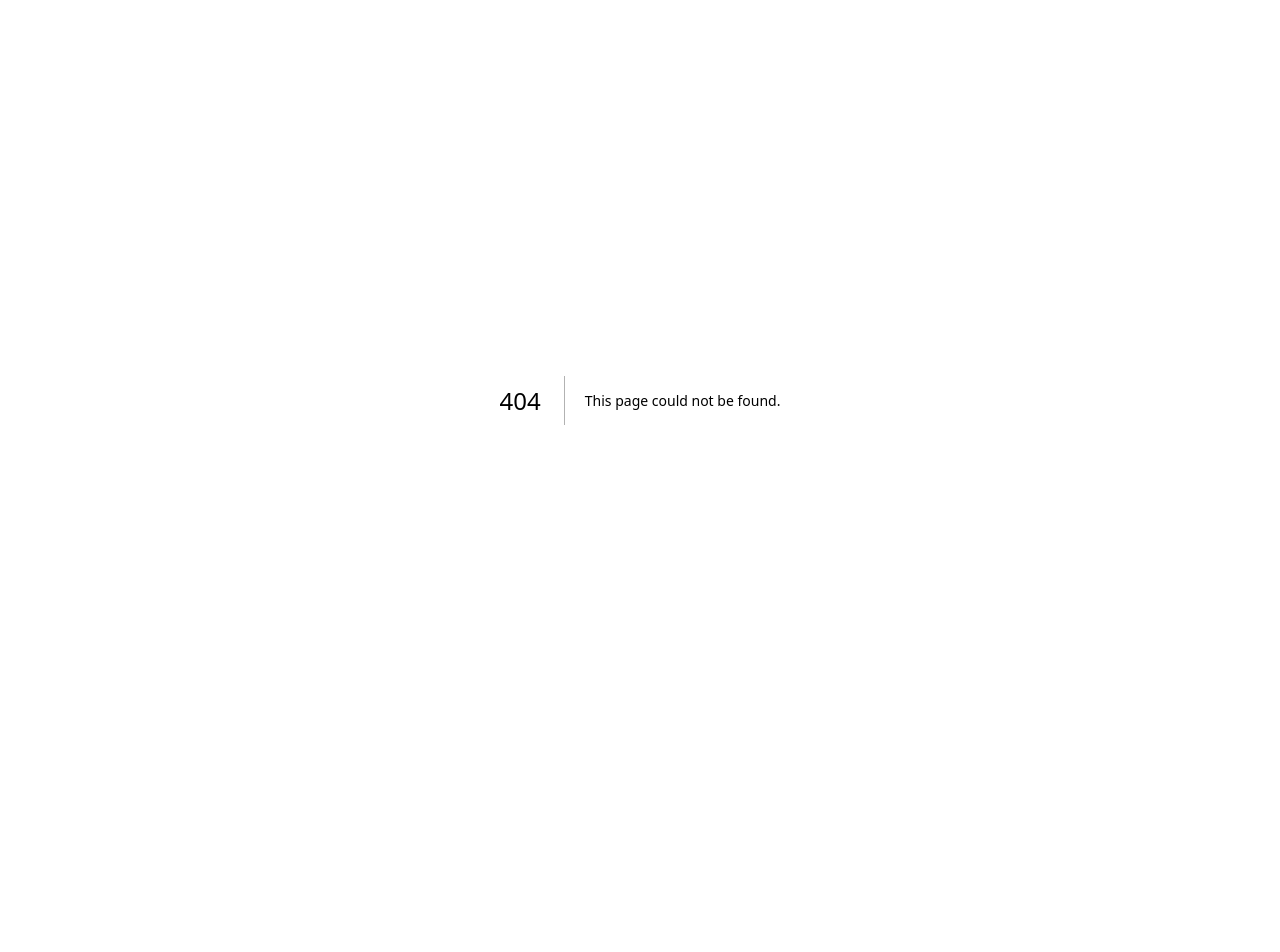
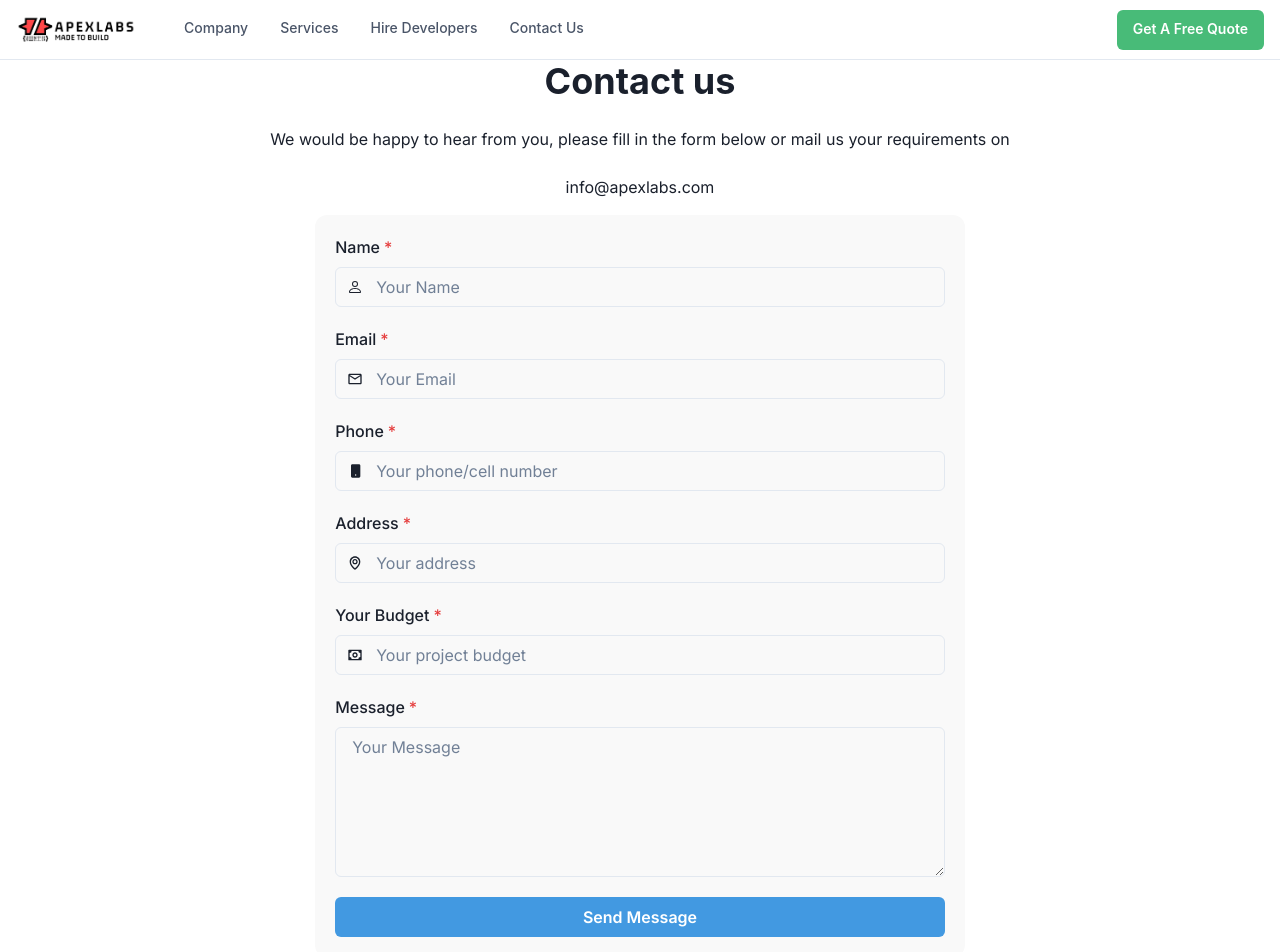
Before and after one commit to irfan-akhan/apexlabs, a Next.js app: page /contact in a window 1280 px wide. Before the commit this address had no page. Shown: the top 952 px of the page. Before the commit the page ends 800 px from the top, so only its background shows below. Built offline with nearby package versions, Linux system fonts and the light colour scheme.

Commit message:
add: contact form and link fixes

```diff
--- a/components/Bio.js
+++ b/components/Bio.js
@@ -59,7 +59,7 @@ const BioCard = ({ title, text, icon, iconBg }) => {
 
 export default function Bio() {
 	return (
-		<Container maxW={{ base: "100vw", md: "6xl" }} p={12}>
+		<Container maxW={{ base: "100vw", md: "6xl" }} p={12} id="company">
 			<SimpleGrid
 				columns={{ base: 1, md: 2 }}
 				spacing={10}
--- /dev/null
+++ b/components/ContactForm.js
@@ -0,0 +1,151 @@
+import {
+	Button,
+	Flex,
+	FormControl,
+	FormLabel,
+	Input,
+	InputGroup,
+	InputLeftElement,
+	Textarea,
+} from "@chakra-ui/react";
+import { useRef } from "react";
+import { BiMap, BiMoney, BiSolidMobile } from "react-icons/bi";
+import { BsPerson } from "react-icons/bs";
+import { MdOutlineEmail } from "react-icons/md";
+
+const ContactForm = () => {
+	const nameRef = useRef(null);
+	const emailRef = useRef(null);
+	const budgetRef = useRef(null);
+	const phoneRef = useRef(null);
+	const messageRef = useRef(null);
+	const addressRef = useRef(null);
+	function submitHandler(e) {
+		e.preventDefault();
+		const data = {
+			email: emailRef.current.value,
+			name: nameRef.current.value,
+			phone: phoneRef.current.value,
+			address: addressRef.current.value,
+			budget: budgetRef.current.value,
+			message: messageRef.current.value,
+		};
+		console.log("dara", data);
+	}
+	return (
+		<Flex
+			flexWrap="wrap"
+			width={{ base: "full", md: "70%" }}
+			justify="center"
+			align="center"
+			bg="#f9f9f9"
+			p="5"
+			rounded="xl"
+		>
+			<form
+				onSubmit={submitHandler}
+				style={{
+					margin: 0,
+					p: 0,
+					width: "100%",
+				}}
+			>
+				<FormControl isRequired mb="5">
+					<FormLabel>Name</FormLabel>
+					<InputGroup>
+						<InputLeftElement>
+							<BsPerson />
+						</InputLeftElement>
+						<Input
+							ref={nameRef}
+							type="text"
+							name="name"
+							placeholder="Your Name"
+						/>
+					</InputGroup>
+				</FormControl>
+				<FormControl isRequired mb="5">
+					<FormLabel>Email</FormLabel>
+					<InputGroup>
+						<InputLeftElement>
+							<MdOutlineEmail />
+						</InputLeftElement>
+						<Input
+							ref={emailRef}
+							type="email"
+							name="email"
+							placeholder="Your Email"
+						/>
+					</InputGroup>
+				</FormControl>
+				<FormControl isRequired mb="5">
+					<FormLabel>Phone</FormLabel>
+					<InputGroup>
+						<InputLeftElement>
+							<BiSolidMobile />
+						</InputLeftElement>
+						<Input
+							ref={phoneRef}
+							type="text"
+							name="mobile"
+							placeholder="Your phone/cell number"
+						/>
+					</InputGroup>
+				</FormControl>
+				<FormControl isRequired mb="5">
+					<FormLabel>Address</FormLabel>
+					<InputGroup>
+						<InputLeftElement>
+							<BiMap />
+						</InputLeftElement>
+						<Input
+							ref={addressRef}
+							type="text"
+							name="address"
+							placeholder="Your address"
+						/>
+					</InputGroup>
+				</FormControl>
+				<FormControl isRequired mb="5">
+					<FormLabel>Your Budget</FormLabel>
+					<InputGroup>
+						<InputLeftElement>
+							<BiMoney />
+						</InputLeftElement>
+						<Input
+							ref={budgetRef}
+							type="text"
+							name="budget"
+							placeholder="Your project budget"
+						/>
+					</InputGroup>
+				</FormControl>
+				<FormControl isRequired mb="5">
+					<FormLabel>Message</FormLabel>
+					<InputGroup>
+						<Textarea
+							ref={messageRef}
+							name="message"
+							placeholder="Your Message"
+							rows={6}
+						/>
+					</InputGroup>
+				</FormControl>
+				<Button
+					colorScheme="blue"
+					bg="blue.400"
+					color="white"
+					_hover={{
+						bg: "blue.500",
+					}}
+					type="submit"
+					width="full"
+				>
+					Send Message
+				</Button>
+			</form>
+		</Flex>
+	);
+};
+
+export default ContactForm;
--- a/components/Footer.js
+++ b/components/Footer.js
@@ -66,7 +66,7 @@ export default function Footer() {
 					<Box as="a" href={"#"}>
 						About
 					</Box>
-					<Box as="a" href={"#"}>
+					<Box as="a" href={"/contact"}>
 						Contact
 					</Box>
 				</Stack>
--- a/components/Hero.js
+++ b/components/Hero.js
@@ -67,6 +67,8 @@ export default function Hero() {
 							px={6}
 							colorScheme={"red"}
 							bg={"red.400"}
+							as={"a"}
+							href={"/contact"}
 							_hover={{ bg: "red.500" }}
 						>
 							Have an Idea ?
@@ -76,8 +78,10 @@ export default function Hero() {
 							size={"lg"}
 							fontWeight={"normal"}
 							px={6}
+							as={"a"}
+							href={"#services"}
 						>
-							How It Works
+							Our Services
 						</Button>
 					</Stack>
 				</Stack>
--- a/components/Navbar.js
+++ b/components/Navbar.js
@@ -75,13 +75,13 @@ export default function Navbar() {
 				</Flex>
 
 				<Button
-					as={"a"}
 					display={{ base: "none", md: "inline-flex" }}
 					fontSize={"sm"}
 					fontWeight={600}
 					color={"white"}
 					bg={"green.400"}
-					href={"#"}
+					as={"a"}
+					href={"/contact"}
 					_hover={{
 						bg: "green.300",
 					}}
@@ -276,20 +276,21 @@ const MobileNavItem = ({ label, children, href }) => {
 const NAV_ITEMS = [
 	{
 		label: "Company",
-		children: [
-			{
-				label: "Who we are",
-				href: "#",
-			},
-			{
-				label: "About us",
-				href: "#",
-			},
-			{
-				label: "Careers",
-				href: "#",
-			},
-		],
+		// children: [
+		// 	{
+		// 		label: "Who we are",
+		// 		href: "#",
+		// 	},
+		// 	{
+		// 		label: "About us",
+		// 		href: "#",
+		// 	},
+		// 	{
+		// 		label: "Careers",
+		// 		href: "#",
+		// 	},
+		// ],
+		href: "#company",
 	},
 	{
 		label: "Services",
@@ -323,6 +324,6 @@ const NAV_ITEMS = [
 	},
 	{
 		label: "Contact Us",
-		href: "#",
+		href: "/contact",
 	},
 ];
--- /dev/null
+++ b/pages/contact.js
@@ -0,0 +1,52 @@
+import ContactForm from "@/components/ContactForm";
+import Navbar from "@/components/Navbar";
+import { Container, Heading, Text } from "@chakra-ui/react";
+import Head from "next/head";
+import React from "react";
+import styles from "@/styles/Home.module.css";
+import { Inter } from "next/font/google";
+import Footer from "@/components/Footer";
+const inter = Inter({ subsets: ["latin"] });
+const contact = () => {
+	return (
+		<>
+			<Head>
+				<title>Apexlabs - contact us</title>
+				<meta
+					name="description"
+					content="Apex labs we mobile application developement"
+				/>
+				<meta
+					name="viewport"
+					content="width=device-width, initial-scale=1"
+				/>
+				<link rel="icon" href="/favicon.ico" />
+			</Head>
+			<Navbar />
+			<main className={`${styles.main} ${inter.className}`}>
+				<Container
+					maxW="container.xl"
+					width={{ base: "full", md: "80%" }}
+					p={12}
+					textAlign="center"
+					centerContent
+				>
+					<Heading as="h1" mt="3">
+						Contact us
+					</Heading>
+					<Text as="p" my="6">
+						We would be happy to hear from you, please fill in the
+						form below or mail us your requirements on
+					</Text>
+					<Text as="p" mb="4">
+						info@apexlabs.com
+					</Text>
+					<ContactForm />
+				</Container>
+			</main>
+			<Footer />
+		</>
+	);
+};
+
+export default contact;
```
